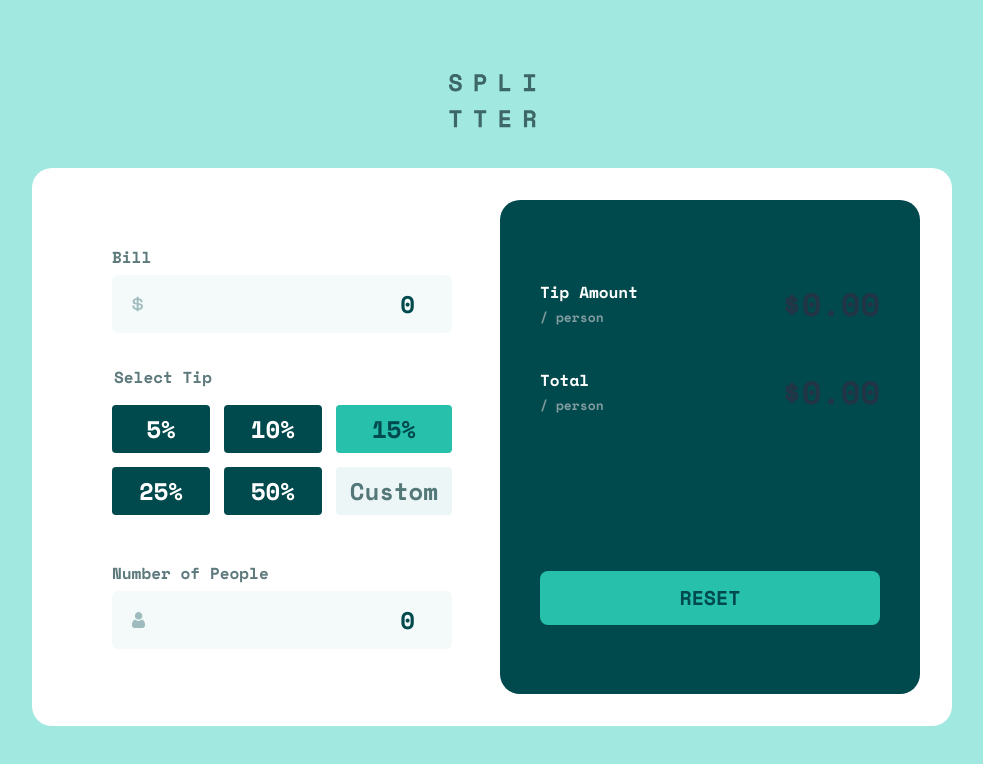
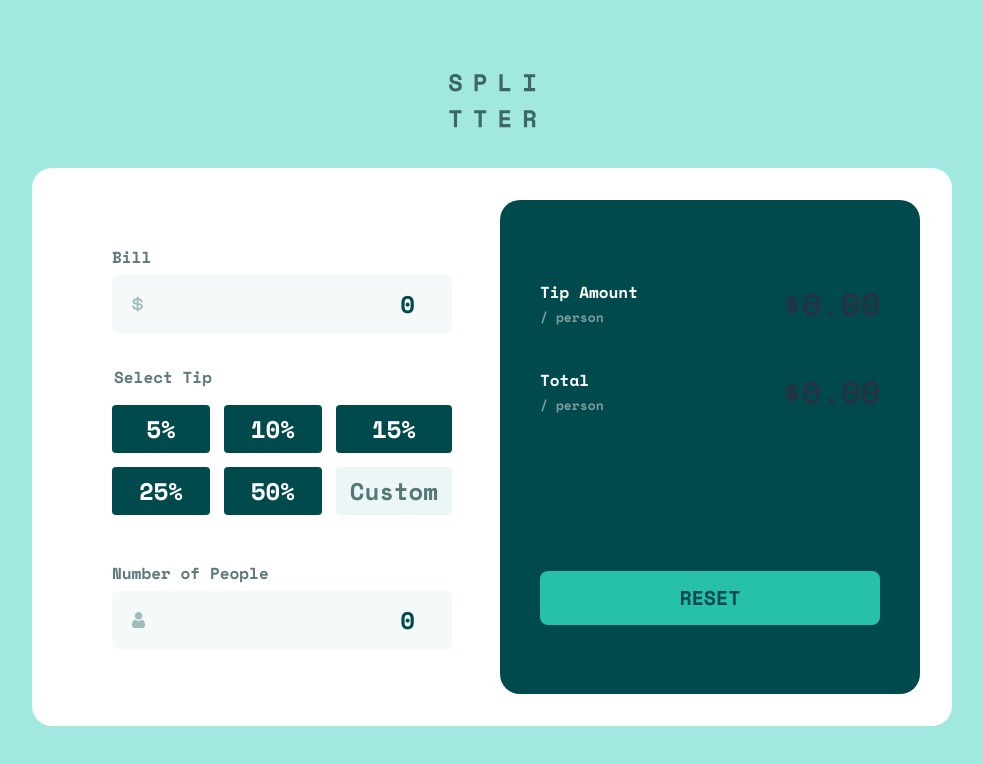
Before and after one commit to MitaliShah/tip-calculator-app, a React (Vite) app: page / in a window 1280 px wide. Shown: the top 764 px of the page, without its empty margins (148-1131 px from the left). Built offline with nearby package versions, Linux system fonts and the light colour scheme.

Commit message:
clicking on the radio labels changes the background and color

```diff
--- a/src/components/SelectTip.jsx
+++ b/src/components/SelectTip.jsx
@@ -8,7 +8,8 @@ export default function SelectTip({
   setCustomTip,
 }) {
   const [showCustom, setShowCustom] = useState(false);
-  console.log(customTip);
+  const [labelActive, setLabelActive] = useState(false);
+
   function handleCustom() {
     setShowCustom(!showCustom);
     console.log(showCustom);
@@ -30,10 +31,15 @@ export default function SelectTip({
                 checked={option === selectedTip}
                 onChange={(event) => {
                   setSelectedTip(event.target.value);
+                  setLabelActive(true);
                 }}
               />
 
-              <Label htmlFor={`agreed-${option}`} value={option}>
+              <Label
+                htmlFor={`agreed-${option}`}
+                value={option}
+                active={(option === selectedTip && labelActive).toString()}
+              >
                 {option}
               </Label>
             </div>
@@ -87,19 +93,15 @@ const InputWrapper = styled.div`
 `;
 
 const Label = styled.label`
-  background-color: ${(props) =>
-    props.value === "15%"
-      ? "var(--strong-cyan)"
-      : props.value === "custom"
-      ? "var(--custom-bg)"
-      : "var(--very-dark-cyan)"};
+  background-color: var(--very-dark-cyan);
+  color: var(--white);
 
-  color: ${(props) =>
-    props.value === "15%"
-      ? "var(--very-dark-cyan)"
-      : props.value === "custom"
-      ? "var(--custom-col)"
-      : "var(--white)"};
+  ${({ active }) =>
+    active === "true" &&
+    `
+    background-color: var(--strong-cyan);
+    color: var(--very-dark-cyan);
+  `}
 
   grid-area: ${(props) =>
     props.value === "5%"
```
